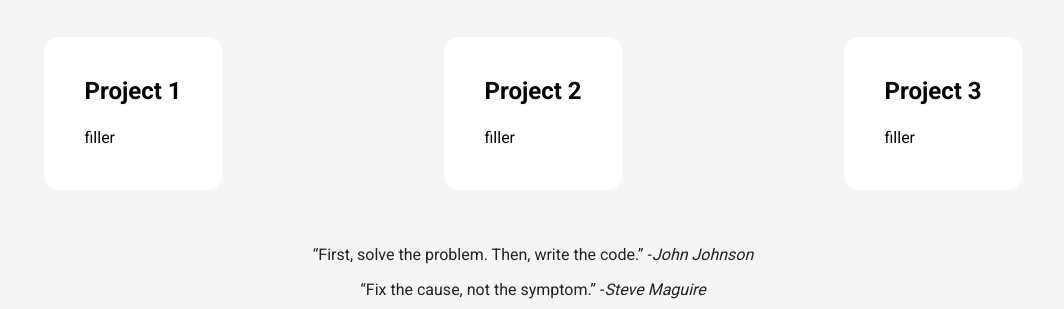
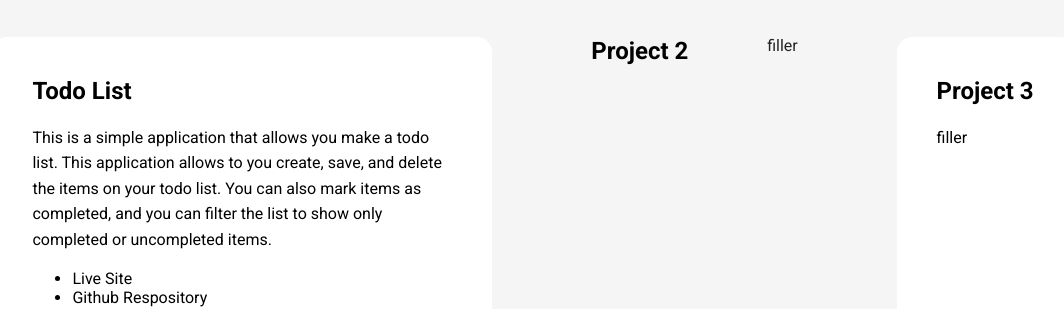
Before and after one commit to alecstephens/Portfolio, a plain HTML site: page pages/projects.html in a window 1280 px wide. Shown: the part 643-952 px from the top of the page, without its empty margins (107-1171 px from the left). Drawn offline with Linux system fonts and the light colour scheme; a web font is replaced by a local one.

Commit message:
added a new project

```diff
--- a/pages/projects.html
+++ b/pages/projects.html
@@ -29,9 +29,17 @@
                 <h2>Projects</h2>
                 <div class="flex">
                     <article class="home-card">
-                        <h2><a href="#">Project 1</a></h2>
-                        <p>filler</p>
-                    </article>
+                        <h2><a href="#">Todo List</a></h2>
+                        <p>This is a simple application that allows you make a todo list.
+                           This application allows to you create, save, and delete the items
+                           on your todo list. You can also mark items as completed, and you
+                           can filter the list to show only completed or uncompleted items.</p>
+                        <ul class="link">
+                            <li class="link"><a href="https://todo-list-4ol.pages.dev/">Live Site</a></li>
+                            <li><a href="https://github.com/alecstephens/todo-list">Github Respository</a></li>
+                        </ul>
+
+                    </article
 
                     <article class="home-card">
                         <h2><a href="#">Project 2</a></h2>
```
